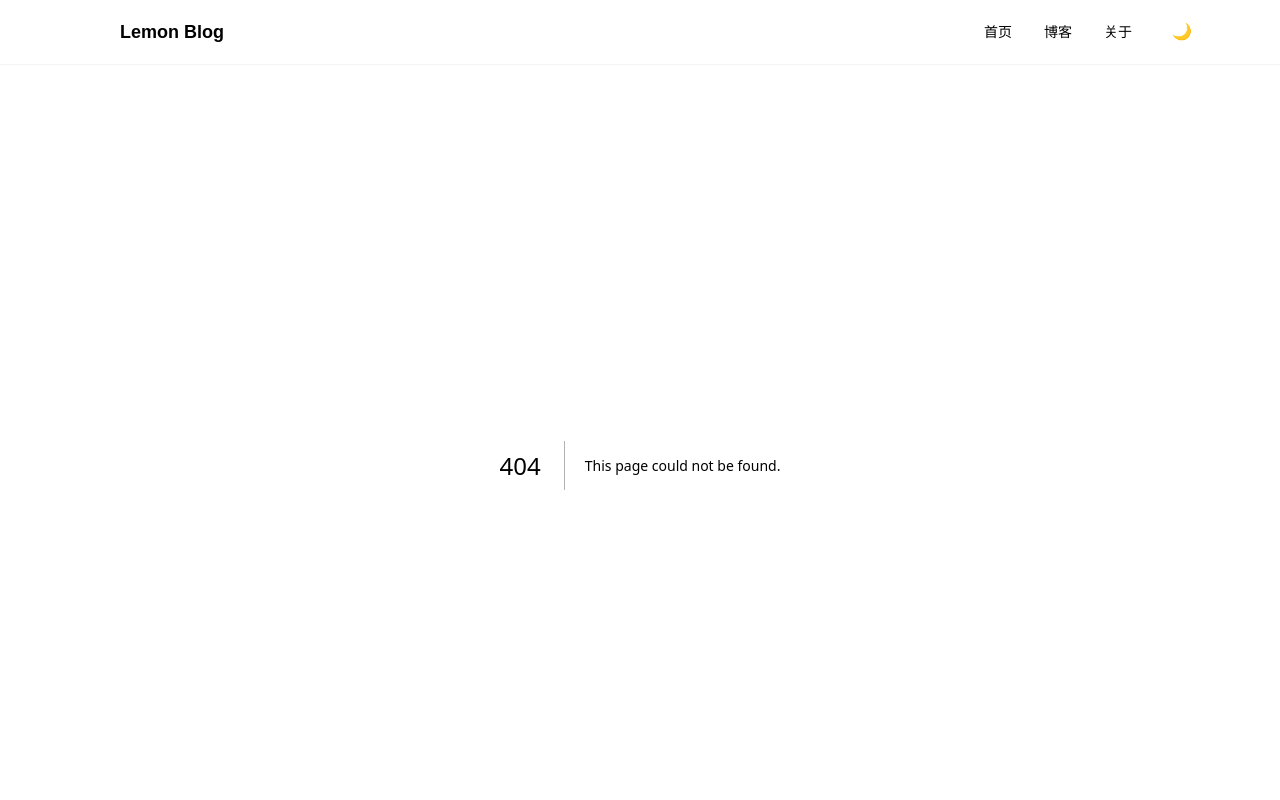
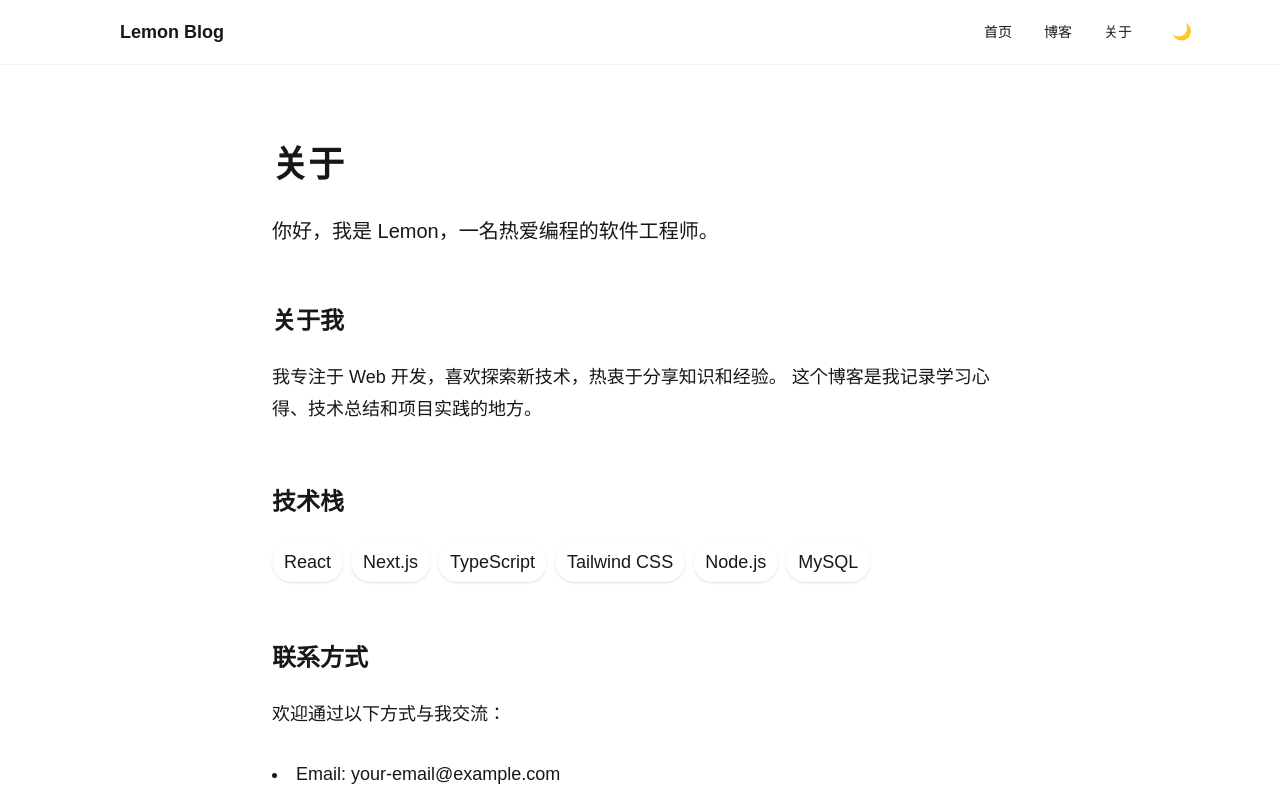
Before and after one commit to lengmodkx/lemonBlog, a Next.js app: page /about in a window 1280 px wide. Before the commit this address had no page. Shown: the top 800 px of the page. Built offline with nearby package versions, Linux system fonts and the light colour scheme; a small style sheet from the web is missing.

Commit message:
feat: create about page - Add personal introduction - Display tech stack as tags - Include contact information - Clean minimalist design matching blog style

```diff
--- /dev/null
+++ b/src/app/about/page.tsx
@@ -0,0 +1,55 @@
+export const metadata = {
+  title: '关于 | Lemon Blog',
+  description: '关于 Lemon 和这个博客',
+};
+
+export default function AboutPage() {
+  return (
+    <div className="min-h-screen bg-paper-50 dark:bg-ink-DEFAULT">
+      <div className="max-w-3xl mx-auto px-4 py-20">
+        <h1 className="text-4xl font-bold text-ink dark:text-text-primary mb-8">
+          关于
+        </h1>
+
+        <div className="prose prose-lg dark:prose-invert max-w-none">
+          <p className="text-xl text-ink-light dark:text-text-secondary mb-8">
+            你好，我是 Lemon，一名热爱编程的软件工程师。
+          </p>
+
+          <h2 className="text-2xl font-semibold text-ink dark:text-text-primary mb-4">
+            关于我
+          </h2>
+          <p className="text-ink-light dark:text-text-secondary mb-6">
+            我专注于 Web 开发，喜欢探索新技术，热衷于分享知识和经验。
+            这个博客是我记录学习心得、技术总结和项目实践的地方。
+          </p>
+
+          <h2 className="text-2xl font-semibold text-ink dark:text-text-primary mb-4">
+            技术栈
+          </h2>
+          <div className="flex flex-wrap gap-2 mb-8">
+            {['React', 'Next.js', 'TypeScript', 'Tailwind CSS', 'Node.js', 'MySQL'].map((tech) => (
+              <span
+                key={tech}
+                className="px-3 py-1 rounded-full bg-white dark:bg-gray-800 text-accent dark:text-accent-dark shadow-sm"
+              >
+                {tech}
+              </span>
+            ))}
+          </div>
+
+          <h2 className="text-2xl font-semibold text-ink dark:text-text-primary mb-4">
+            联系方式
+          </h2>
+          <p className="text-ink-light dark:text-text-secondary">
+            欢迎通过以下方式与我交流：
+          </p>
+          <ul className="list-disc list-inside text-ink-light dark:text-text-secondary mt-4 space-y-2">
+            <li>Email: your-email@example.com</li>
+            <li>GitHub: github.com/yourusername</li>
+          </ul>
+        </div>
+      </div>
+    </div>
+  );
+}
```
